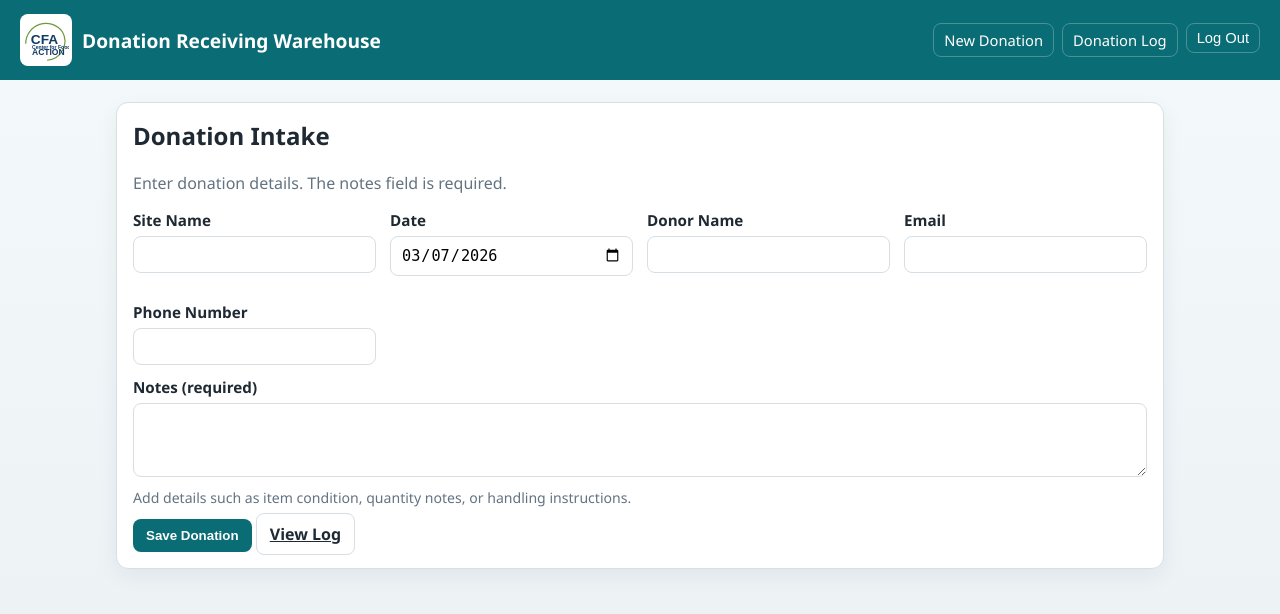
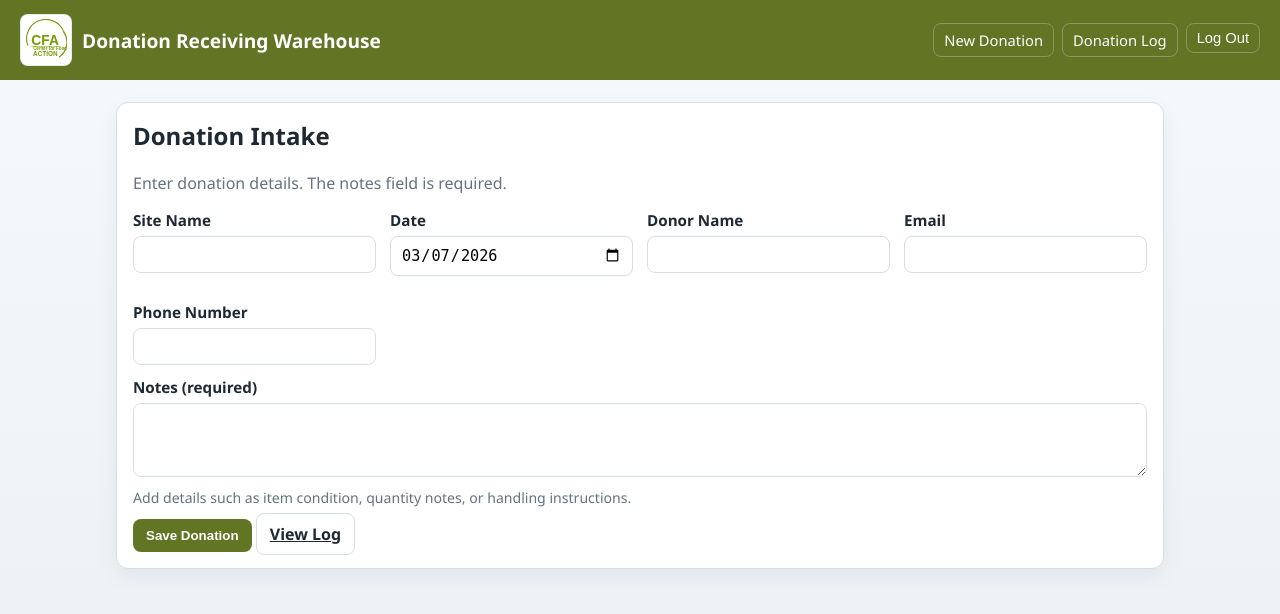
Before and after one commit to tinrt/CFA_intake, a Django app: page /donations/new/ in a window 1280 px wide. Shown: the top 614 px of the page. Run offline with Django 5.2, Linux system fonts and the light colour scheme; the visitor is signed in with stand-in values (Sample User, id 1).

Commit message:
color fixed

```diff
--- a/donations/views.py
+++ b/donations/views.py
@@ -1,6 +1,7 @@
 from datetime import date, timedelta
 
 from django.contrib.auth.decorators import login_required
+from django.core.mail import send_mail
 from django.db.models import Count, Q
 from django.http import JsonResponse
 from django.shortcuts import redirect, render
@@ -20,7 +21,22 @@ def donation_create(request):
 	if request.method == "POST":
 		form = DonationForm(request.POST)
 		if form.is_valid():
-			form.save()
+			donation = form.save()
+			if donation.email:
+				send_mail(
+					subject="Donation Verification",
+					message=(
+						"Thank you for your donation to Center for Food Action.\n\n"
+						f"Donor: {donation.donor_name}\n"
+						f"Site: {donation.site_name}\n"
+						f"Date: {donation.donation_date}\n"
+						f"Phone: {donation.phone_number or '-'}\n"
+						f"Notes: {donation.notes}\n"
+					),
+					from_email=None,
+					recipient_list=[donation.email],
+					fail_silently=True,
+				)
 			return redirect("donation-log")
 	else:
 		form = DonationForm(initial={"donation_date": date.today()})
--- a/templates/base.html
+++ b/templates/base.html
@@ -12,8 +12,8 @@
             --text: #1e2933;
             --muted: #637381;
             --line: #d7dee4;
-            --primary: #0a6c74;
-            --primary-strong: #075158;
+            --primary: #617525;
+            --primary-strong: #4f611d;
             --accent: #efb036;
             --danger: #b42318;
         }
@@ -55,7 +55,8 @@
             height: 52px;
             border-radius: 8px;
             background: #ffffff;
-            padding: 3px;
+            padding: 4px;
+            border: 1px solid rgba(0, 0, 0, 0.08);
             object-fit: contain;
         }
 
--- a/warehouse/settings.py
+++ b/warehouse/settings.py
@@ -118,5 +118,8 @@ USE_TZ = True
 STATIC_URL = "static/"
 STATICFILES_DIRS = [BASE_DIR / "static"]
 
+EMAIL_BACKEND = "django.core.mail.backends.console.EmailBackend"
+DEFAULT_FROM_EMAIL = "donations@cfa.local"
+
 LOGIN_REDIRECT_URL = "donation-create"
 LOGOUT_REDIRECT_URL = "login"
```
Also changed, not shown: static/img/cfa-logo.svg.
